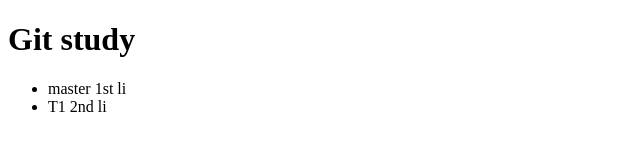
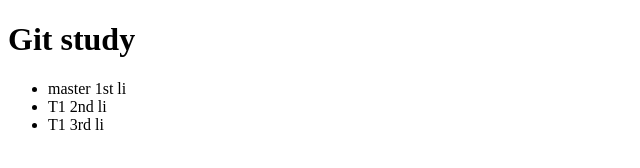
Before and after one commit to Chanyoung777/cyk_github, a plain HTML site: page index.html in a window 1280 px wide. Shown: the full height of the page, 0-640 px from the left. Drawn offline with Linux system fonts and the light colour scheme.

Commit message:
T1 3rd li추가

```diff
--- a/index.html
+++ b/index.html
@@ -12,6 +12,7 @@
     <ul>
         <li>master 1st li</li>
         <li>T1 2nd li</li>
+        <li>T1 3rd li</li>
     </ul>
 </body>
 
```
